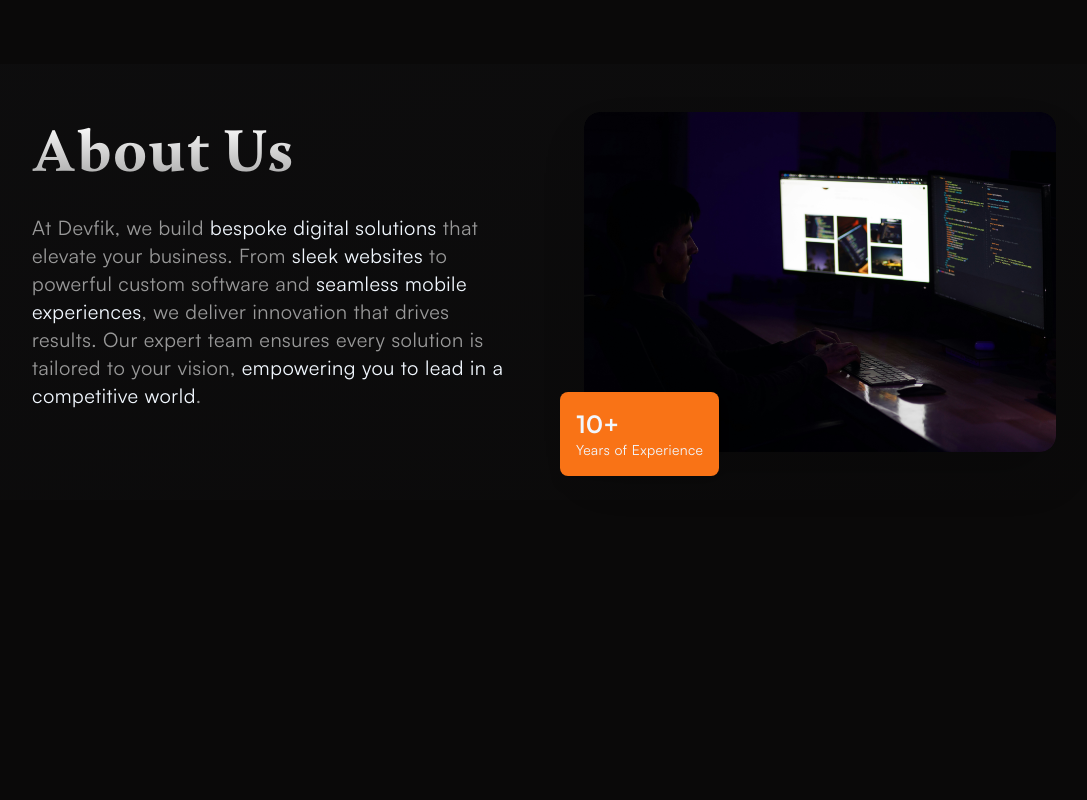
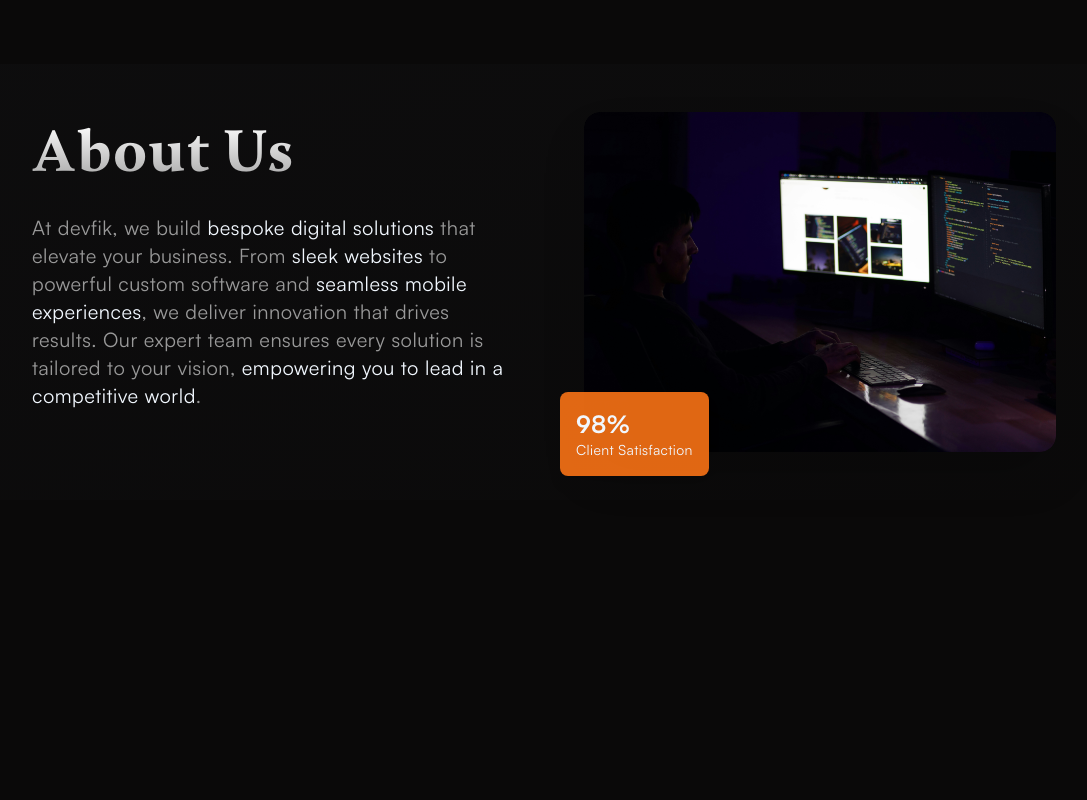
Before and after one commit to devfikdark/devfik-website, a Next.js app: page / in a window 1280 px wide. Shown: the part 1180-1980 px from the top of the page, without its empty margins (96-1183 px from the left). Built offline with nearby package versions, Linux system fonts and the light colour scheme.

Commit message:
chore: update text

```diff
--- a/src/app/_components/about-us-section.tsx
+++ b/src/app/_components/about-us-section.tsx
@@ -10,29 +10,21 @@
     <section className="container max-w-6xl mx-auto mt-40 lg:mt-72 relative">
       <div className="absolute inset-0 bg-gradient-to-br from-secondary/10 to-card/10 rounded-3xl -z-10" />
       <div className="grid grid-cols-1 lg:grid-cols-2 gap-10 lg:gap-20 lg:items-center p-8 lg:p-12">
-        <motion.div
-          className="flex flex-col justify-center"
-          initial={{ opacity: 0, x: -50 }}
-          animate={{ opacity: 1, x: 0 }}
-          transition={{ duration: 0.8 }}>
+        <div>
           <BlurFade delay={0.25} yOffset={10}>
             <Heading className="text-center lg:text-left text-4xl md:text-6xl mb-6">About Us</Heading>
           </BlurFade>
           <BlurFade delay={0.5} yOffset={10}>
             <p className="text-xl tracking-wide mb-8">
-              At Devfik, we build <span className="text-foreground-normal">bespoke digital solutions</span> that elevate
+              At devfik, we build <span className="text-foreground-normal">bespoke digital solutions</span> that elevate
               your business. From <span className="text-foreground-normal">sleek websites</span> to powerful custom
               software and <span className="text-foreground-normal">seamless mobile experiences</span>, we deliver
               innovation that drives results. Our expert team ensures every solution is tailored to your vision,{" "}
               <span className="text-foreground-normal">empowering you to lead in a competitive world</span>.
             </p>
           </BlurFade>
-        </motion.div>
-        <motion.div
-          className="flex justify-center lg:justify-end"
-          initial={{ opacity: 0, scale: 0.8 }}
-          animate={{ opacity: 1, scale: 1 }}
-          transition={{ duration: 0.8 }}>
+        </div>
+        <div className="flex justify-center lg:justify-end">
           <BlurFade delay={0.5} yOffset={10}>
             <div className="relative">
               <Image
@@ -43,13 +35,13 @@
                 width={500}
                 objectFit="cover"
               />
-              <div className="absolute -bottom-6 -left-6 bg-primary text-foreground-normal p-4 rounded-lg shadow-lg">
-                <p className="font-bold text-2xl">10+</p>
-                <p className="text-sm">Years of Experience</p>
+              <div className="absolute -bottom-6 -left-6 bg-primary/90 text-foreground-normal p-4 rounded-lg shadow-lg">
+                <p className="font-bold text-2xl">98%</p>
+                <p className="text-sm">Client Satisfaction</p>
               </div>
             </div>
           </BlurFade>
-        </motion.div>
+        </div>
       </div>
     </section>
   );
--- a/src/app/_components/auto-text.tsx
+++ b/src/app/_components/auto-text.tsx
@@ -5,7 +5,7 @@
     <BlurFade delay={0.25} yOffset={10}>
       <section className="container max-w-6xl mx-auto mt-40 lg:mt-60">
         <h2 className="text-3xl text-foreground-normal">
-          At Devfik, we believe the devil is in the details. Every solution is custom-built to meet your exact needs,
+          At devfik, we believe the devil is in the details. Every solution is custom-built to meet your exact needs,
           ensuring your business thrives. Your success is our priority, which is why we focus on the small things that
           make a big difference. Choose Devfik for precision, innovation, and results that last.
         </h2>
--- a/src/components/interactive-logo.tsx
+++ b/src/components/interactive-logo.tsx
@@ -49,7 +49,7 @@
 
       const yPosition = canvas.height / 2;
 
-      ctx.fillText("Devfik", canvas.width / 2, yPosition);
+      ctx.fillText("devfik", canvas.width / 2, yPosition);
 
       textImageData = ctx.getImageData(0, 0, canvas.width, canvas.height);
       ctx.clearRect(0, 0, canvas.width, canvas.height);
--- a/src/lib/data.ts
+++ b/src/lib/data.ts
@@ -108,6 +108,6 @@
     name: "Wassim Taher",
     position: "CEO of CreativeDigit",
     image: "/images/clients-image/Wassim_Taher.jpeg",
-    description: "CEO of CreativeDigit",
+    description: "Excellent work. Thanks a lot!",
   },
 ];
```
